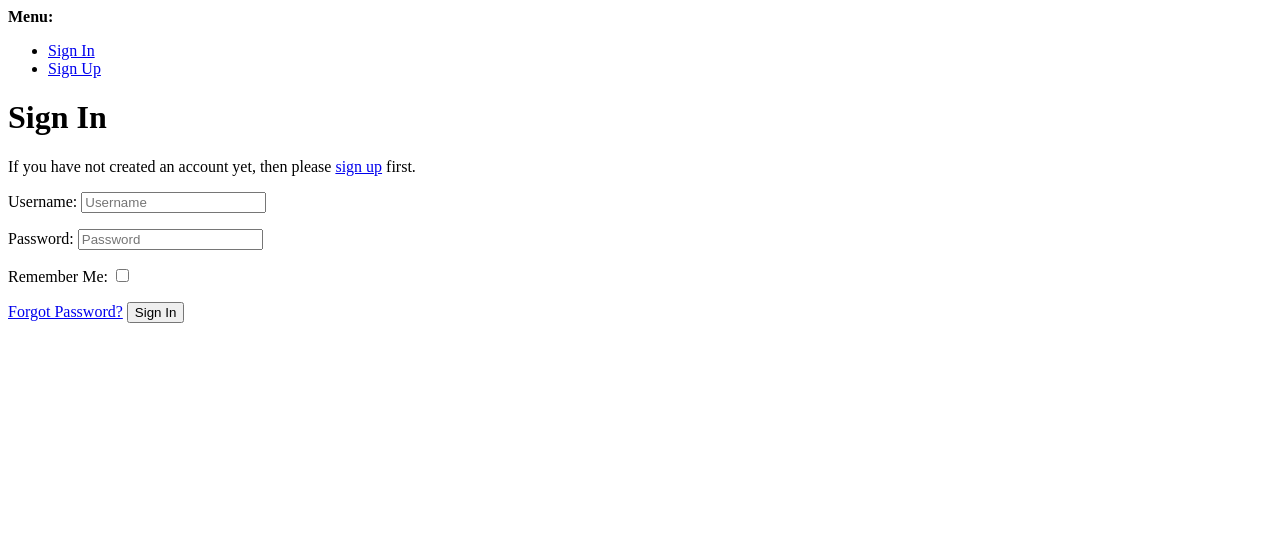
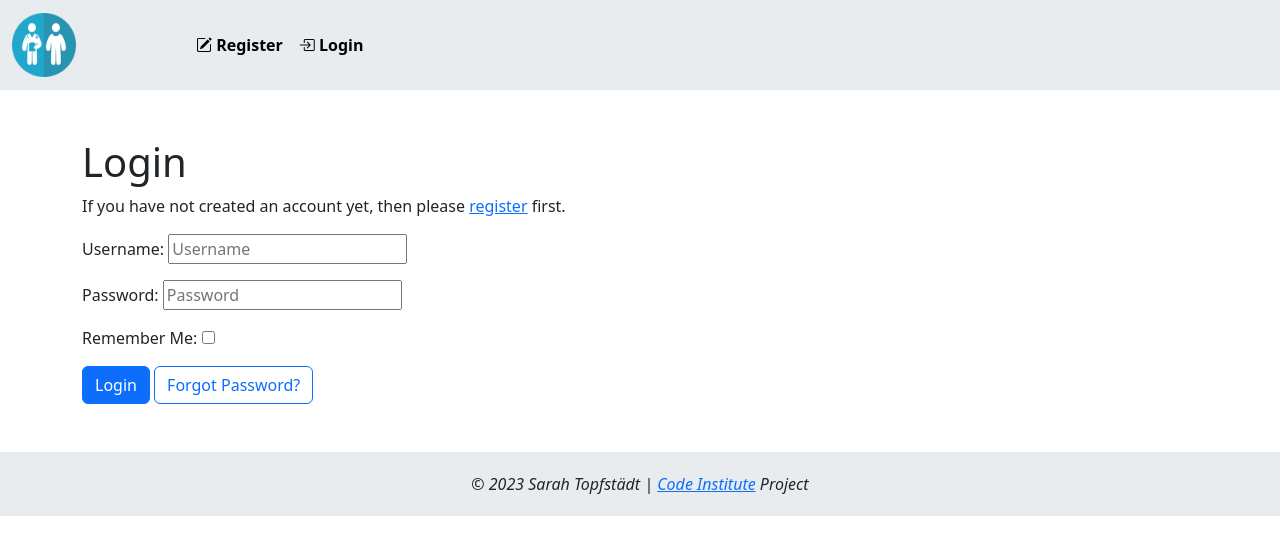
Before and after one commit to puma13992/digial-patient, a Django app: page /accounts/login/ in a window 1280 px wide. Shown: the top 555 px of the page. Run offline with Django 3.2, Linux system fonts and the light colour scheme; some libraries are stand-ins or nearby versions.

Commit message:
Style login.html

```diff
--- a/templates/account/login.html
+++ b/templates/account/login.html
@@ -1,19 +1,30 @@
-{% extends "account/base.html" %}
+{% extends "base.html" %}
 
 {% load i18n %}
 {% load account socialaccount %}
 
-{% block head_title %}{% trans "Sign In" %}{% endblock %}
+{% block title %}
+<title>Login</title>
+{% endblock %}
+
+{% block head_title %}{% trans "Login" %}{% endblock %}
 
 {% block content %}
 
-<h1>{% trans "Sign In" %}</h1>
+<!--Title-->
+<section class="container py-5">
+  <div class="row">
+    <div class="col">
+          <h1 class="text-emphasis">{% trans "Login" %}</h1>
+    </div>
+  </div>
 
+<!--Social login-->
   {% get_providers as socialaccount_providers %}
 
   {% if socialaccount_providers %}
   <p>{% blocktrans with site.name as site_name %}Please sign in with one
-of your existing third party accounts. Or, <a href="{{ signup_url }}">sign up</a>
+  of your existing third party accounts. Or, <a href="{{ signup_url }}">register</a>
   for a {{ site_name }} account and sign in below:{% endblocktrans %}</p>
 
   <div class="socialaccount_ballot">
@@ -28,19 +39,30 @@ for a {{ site_name }} account and sign in below:{% endblocktrans %}</p>
 
   {% include "socialaccount/snippets/login_extra.html" %}
 
+  <!--Login form-->
   {% else %}
-<p>{% blocktrans %}If you have not created an account yet, then please
-<a href="{{ signup_url }}">sign up</a> first.{% endblocktrans %}</p>
+    <div class="row">
+      <div class="col">
+        <p class="text-emphasis">{% blocktrans %}If you have not created an account yet, then please
+        <a href="{{ signup_url }}">register</a> first.{% endblocktrans %}</p>
         {% endif %}
-
+      </div>
+    </div>
+    <div class="row">
+      <div class="col">
         <form class="login" method="POST" action="{% url 'account_login' %}">
           {% csrf_token %}
           {{ form.as_p }}
           {% if redirect_field_value %}
           <input type="hidden" name="{{ redirect_field_name }}" value="{{ redirect_field_value }}" />
           {% endif %}
-  <a class="button secondaryAction" href="{% url 'account_reset_password' %}">{% trans "Forgot Password?" %}</a>
-  <button class="primaryAction" type="submit">{% trans "Sign In" %}</button>
+          <div class="col">
+            <button class="btn btn-primary" type="submit">{% trans "Login" %}</button>
+            <a class="btn btn-outline-primary" href="{% url 'account_reset_password' %}">{% trans "Forgot Password?" %}</a>
+          </div>
         </form>
+      </div>
+    </div>
+</section>
 
 {% endblock %}
```
Lines whose indentation alone changed are shown as unchanged.
